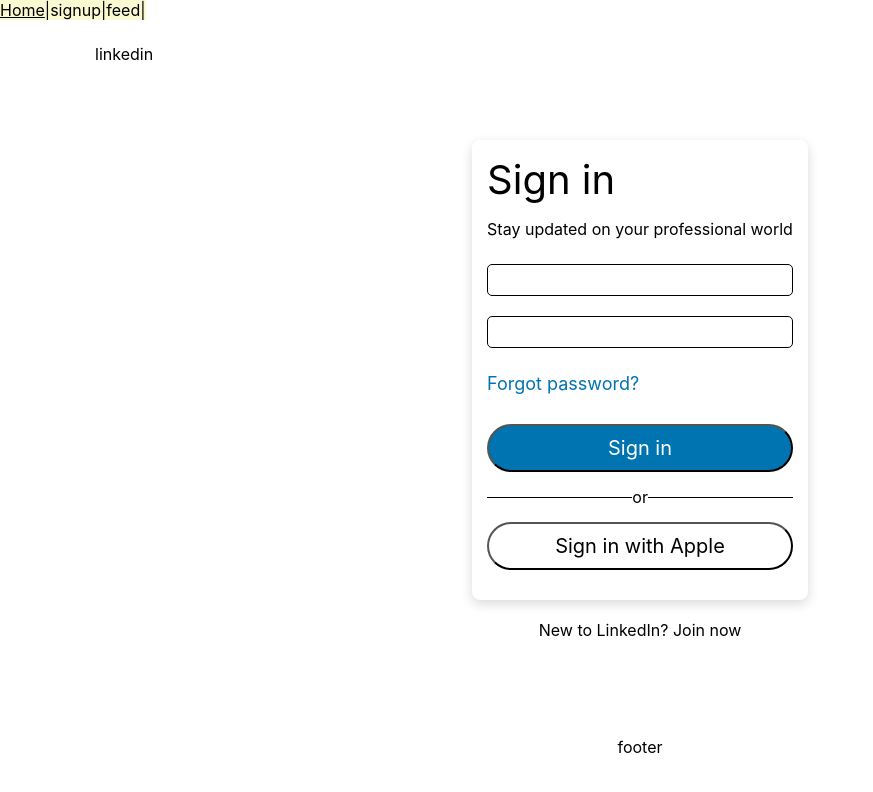
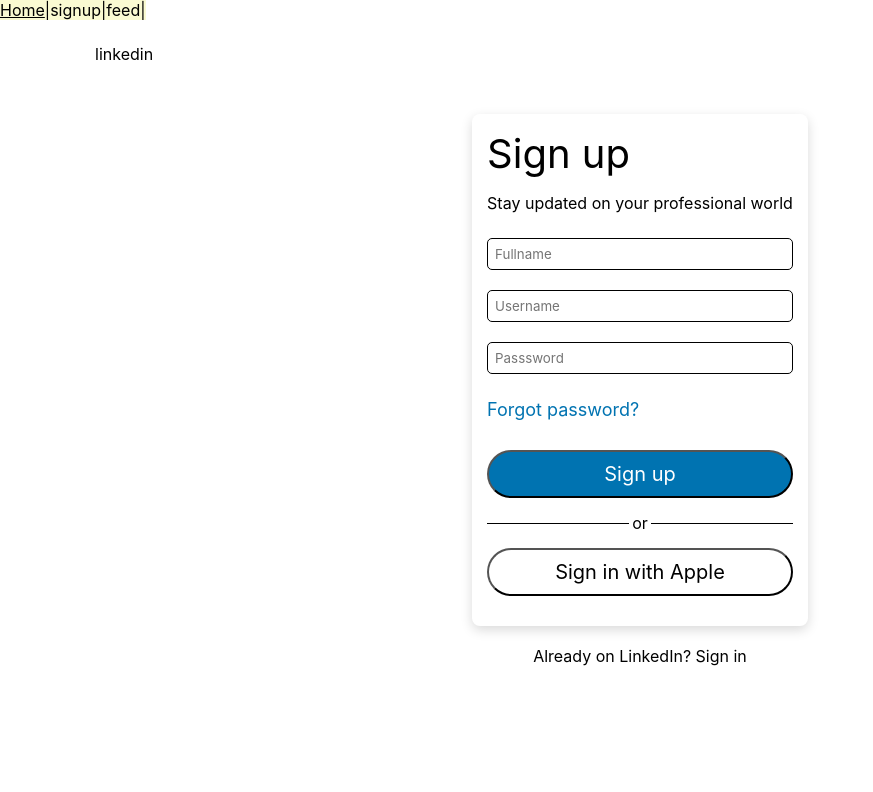
Before and after one commit to shlomiNugarker/social-media-react, a React (Create React App) app: page /#/signup in a window 1280 px wide. Shown: the top 792 px of the page, without its empty margins (0-873 px from the left). Built offline with nearby package versions, Linux system fonts and the light colour scheme.

Commit message:
added signin page

```diff
--- a/src/assets/scss/pages/_signup.scss
+++ b/src/assets/scss/pages/_signup.scss
@@ -75,7 +75,7 @@
           height: 1px;
           background-color: black;
         }
-        :nth-child(1) {
+        :nth-child(2) {
           padding: 0 3px;
         }
         :last-child {
--- a/src/pages/Home.jsx
+++ b/src/pages/Home.jsx
@@ -1,6 +1,5 @@
 import { FontAwesomeIcon } from '@fortawesome/react-fontawesome'
 import { login, signup } from '../store/actions/userActions'
-import { useForm } from '../hooks/useForm'
 import { useCallback, useEffect, useMemo, useState } from 'react'
 import { useDispatch, useSelector } from 'react-redux'
 
@@ -90,6 +89,7 @@
             name="username"
             value={cred.username}
             placeholder="Email or phone number"
+            required
           />
           <input
             onChange={handleChange}
@@ -98,6 +98,7 @@
             name="password"
             value={cred.password}
             placeholder="Passsword"
+            required
           />
           <a href="">Forgot password?</a>
           <div>
--- a/src/pages/Signup.jsx
+++ b/src/pages/Signup.jsx
@@ -1,18 +1,107 @@
+import { useCallback, useEffect, useMemo, useState } from 'react'
+import { useDispatch, useSelector } from 'react-redux'
+import { login, signup, logout } from '../store/actions/userActions'
+
 export const Signup = () => {
+  const { loggedInUser } = useSelector((state) => state.userModule)
+
+  const dispatch = useDispatch()
+
+  const [signin, setIsSignin] = useState(false)
+
+  const [cred, setCred] = useState({
+    username: '',
+    password: '',
+    fullname: '',
+  })
+
+  const handleChange = async ({ target }) => {
+    const field = target.name
+    let value = target.type === 'number' ? +target.value || '' : target.value
+    setCred((prevCred) => ({ ...prevCred, [field]: value }))
+  }
+
+  const doLogin = async () => {
+    dispatch(login(cred))
+    setCred(() => ({ username: '', password: '', fullname: '' }))
+  }
+  const doLogout = async () => {
+    dispatch(logout())
+    setCred(() => ({ username: '', password: '', fullname: '' }))
+  }
+  const doSignup = async () => {
+    dispatch(signup(cred))
+    setCred(() => ({ username: '', password: '', fullname: '' }))
+  }
+
+  const doSubmit = () => {
+    if (signin) doLogin()
+    else {
+      doSignup()
+    }
+  }
+
+  const tooggle = () => {
+    setIsSignin((prevVal) => !prevVal)
+  }
+
+  if (loggedInUser) {
+    return (
+      <section className="sign-up">
+        <p>loggedInUser: {loggedInUser.fullname}</p>
+        <button onClick={doLogout}>Logout</button>
+      </section>
+    )
+  }
+
   return (
     <section className="sign-up">
       <div className="logo-container">
         <p>linkedin</p>
       </div>
       <div className="form-container">
-        <form onSubmit={console.log('')}>
-          <h1>Sign in</h1>
+        <form
+          onSubmit={(ev) => {
+            ev.preventDefault()
+            doSubmit()
+          }}
+        >
+          <h1>{signin ? 'Sign in' : 'Sign up'}</h1>
           <p>Stay updated on your professional world</p>
-          <input type="text" />
-          <input type="text" />
+          {!signin && (
+            <input
+              required
+              onChange={handleChange}
+              type="text"
+              placeholder="Fullname"
+              id="fullname"
+              name="fullname"
+              value={cred.fullname}
+            />
+          )}
+          <input
+            onChange={handleChange}
+            type="text"
+            id="username"
+            name="username"
+            value={cred.username}
+            placeholder="Username"
+            required
+          />
+          <input
+            onChange={handleChange}
+            type="text"
+            id="password"
+            name="password"
+            value={cred.password}
+            placeholder="Passsword"
+            required
+          />
           <a href="">Forgot password?</a>
 
-          <button className="sign-in-btn">Sign in</button>
+          <button className="sign-in-btn">
+            {signin ? 'Sign in' : 'Sign up'}
+          </button>
           <div className="divider-container">
             <span></span>
             <span>or</span>
@@ -22,14 +111,24 @@
         </form>
         <div className="to-sign-up-container">
           <p>
-            New to LinkedIn? <a href="">Join now</a>
+            <a
+              onClick={(ev) => {
+                ev.preventDefault()
+                tooggle()
+              }}
+              href=""
+            >
+              {signin
+                ? ' New to LinkedIn? Join now'
+                : 'Already on LinkedIn? Sign in'}
+            </a>
           </p>
         </div>
       </div>
 
-      <footer className="footer-container">
+      {/* <footer className="footer-container">
         <div className="footer">footer</div>
-      </footer>
+      </footer> */}
     </section>
   )
 }
--- a/src/store/actions/userActions.js
+++ b/src/store/actions/userActions.js
@@ -2,34 +2,52 @@
 
 export function getUsers() {
   return async (dispatch) => {
+    try {
       const users = await userService.getUsers()
       dispatch({ type: 'GET_USERS', users })
+    } catch (err) {
+      console.log('cannot get users:', err)
+    }
   }
 }
 export function login(userCred) {
   return async (dispatch) => {
+    try {
       const user = await userService.login(userCred)
       dispatch({ type: 'LOGIN', user })
+    } catch (err) {
+      console.log("can't do login:", err)
+    }
   }
 }
 export function getLoggedinUser() {
-  console.log('getLoggedinUser')
   return async (dispatch) => {
+    try {
       const user = await userService.getLoggedinUser()
-    console.log(user)
       dispatch({ type: 'GET_LOGGEDIN_USER', user })
+    } catch (err) {
+      console.log('cannot getLoggedinUser:', err)
+    }
   }
 }
 export function signup(userCred) {
   return async (dispatch) => {
+    try {
       const user = await userService.signup(userCred)
       dispatch({ type: 'SIGNUP', user })
+    } catch (err) {
+      console.log('cannot signup:', err)
     }
   }
-export function logout(userCred) {
+}
+export function logout() {
   return async (dispatch) => {
-    await userService.logout(userCred)
+    try {
+      await userService.logout()
       dispatch({ type: 'LOGOUT' })
+    } catch (err) {
+      console.log('cannot logout:', err)
+    }
   }
 }
 
@@ -42,14 +60,22 @@
 
 export function removeUser(userId) {
   return async (dispatch) => {
+    try {
       await userService.remove(userId)
       dispatch({ type: 'REMOVE_USER', userId })
+    } catch (err) {
+      console.log('cannot remove user', err)
+    }
   }
 }
 
 export function getById(userId) {
   return async (dispatch) => {
+    try {
       const user = await userService.getById(userId)
       // dispatch({ type: 'GET_BY_ID', userId })
+    } catch (err) {
+      console.log('cannot getByIdL:', err)
     }
   }
+}
```
Lines whose indentation alone changed are shown as unchanged.
